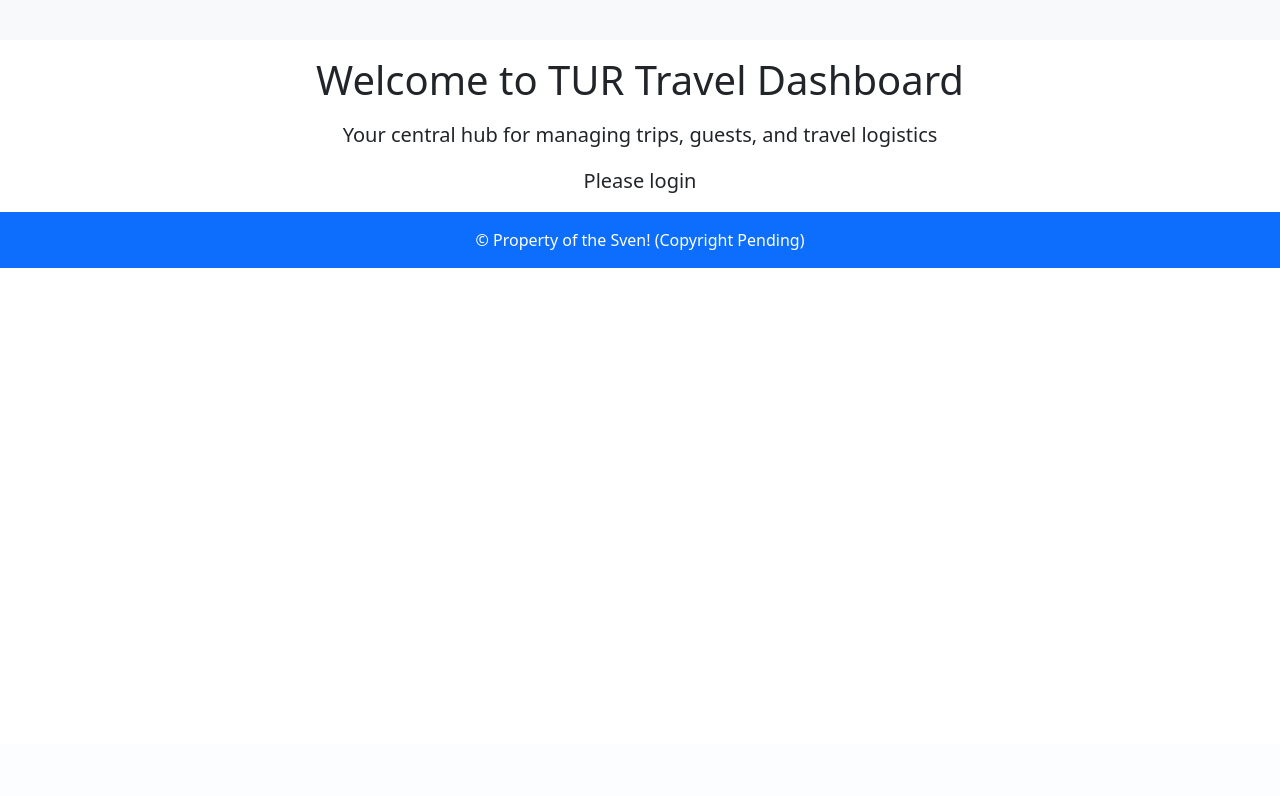
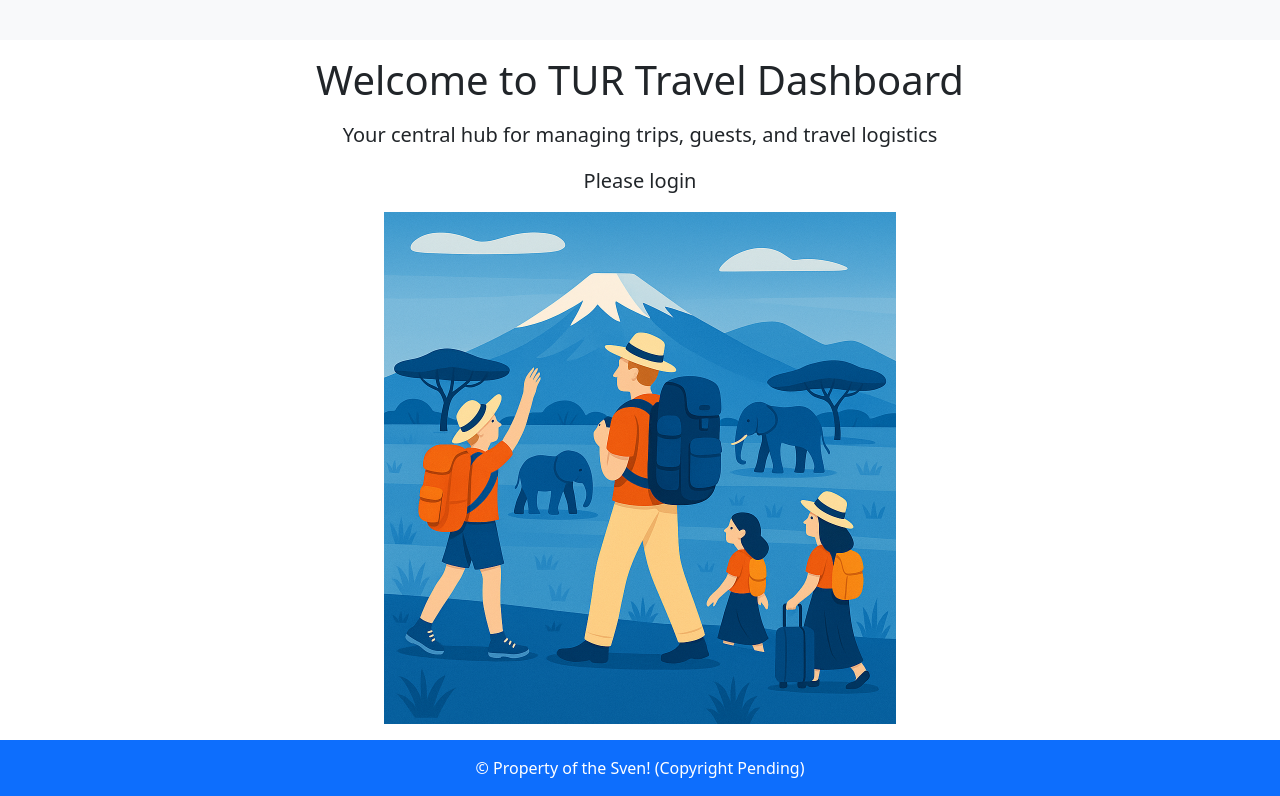
Before and after one commit to the-zulu-viking/GAT-project, a Django app: page / in a window 1280 px wide. Shown: the part 56-852 px from the top of the page. Before the commit the page ends 324 px from the top, so only its background shows below. Run offline with Django 5.2, Linux system fonts and the light colour scheme; data comes from the database, SQL or seed files in the repository; both versions use the stored data as it was after the commit.

Commit message:
add a image to the home screen

```diff
--- a/TravelPlanner/booking_system/models.py
+++ b/TravelPlanner/booking_system/models.py
@@ -170,7 +170,6 @@ class Supplier(models.Model):
         return self.name
 
 
-
 class Accommodation(models.Model):
     trip = models.ForeignKey(Trip, on_delete=models.PROTECT)
     supplier = models.ForeignKey(Supplier, on_delete=models.PROTECT)
--- a/TravelPlanner/booking_system/templates/home.html
+++ b/TravelPlanner/booking_system/templates/home.html
@@ -1,4 +1,7 @@
+
+
 {%extends "base.html" %}
+{% load static %}
 {%block title %}Home{%endblock title%}
 
 
@@ -42,5 +45,7 @@
   {% include "booking_system/partials/trip_list.html" %}
   {% else %}
   <p class="lead mt-3">Please login</p>
+  <img src="{% static '/home_screen.png' %}" class="img-fluid" style="max-width:40vw;">
+
   {% endif %}
 {%endblock body%}
```
Also changed, not shown: TravelPlanner/booking_system/static/home_screen.png (added), TravelPlanner/db.sqlite3.
